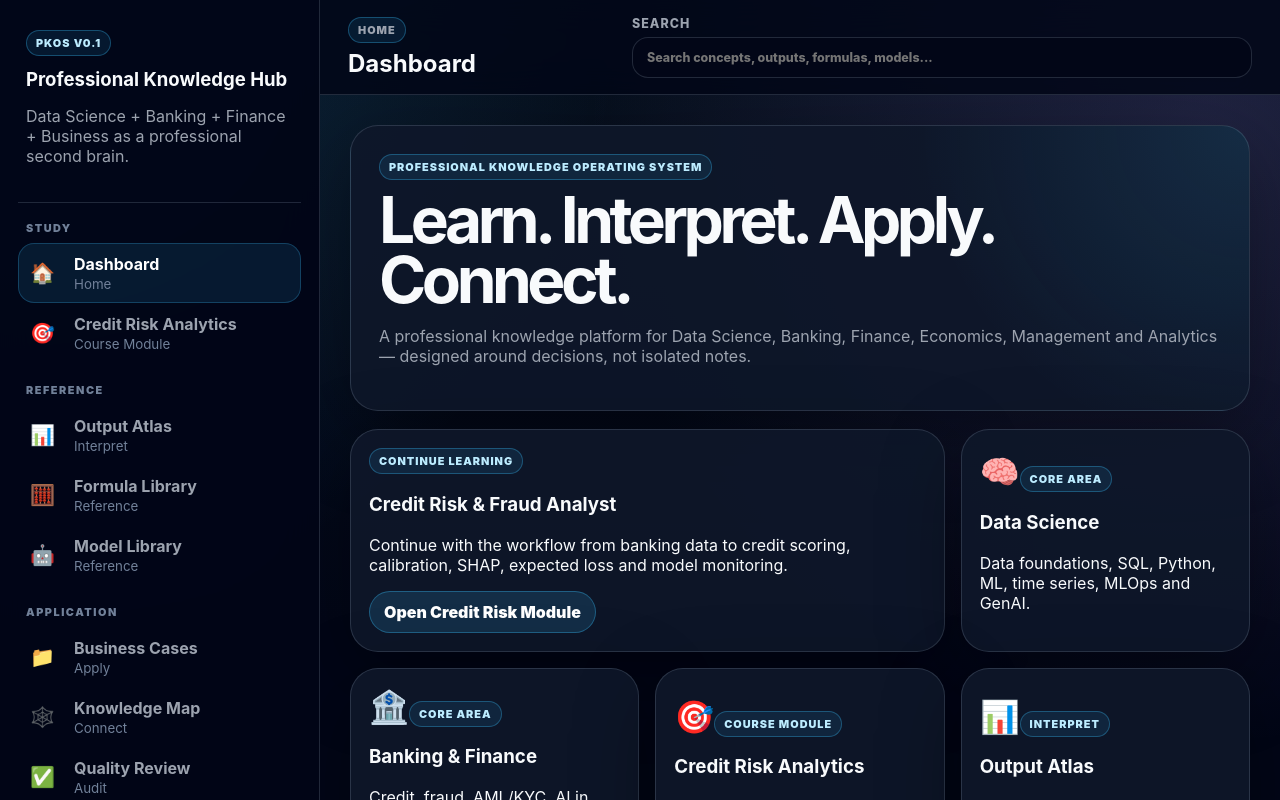
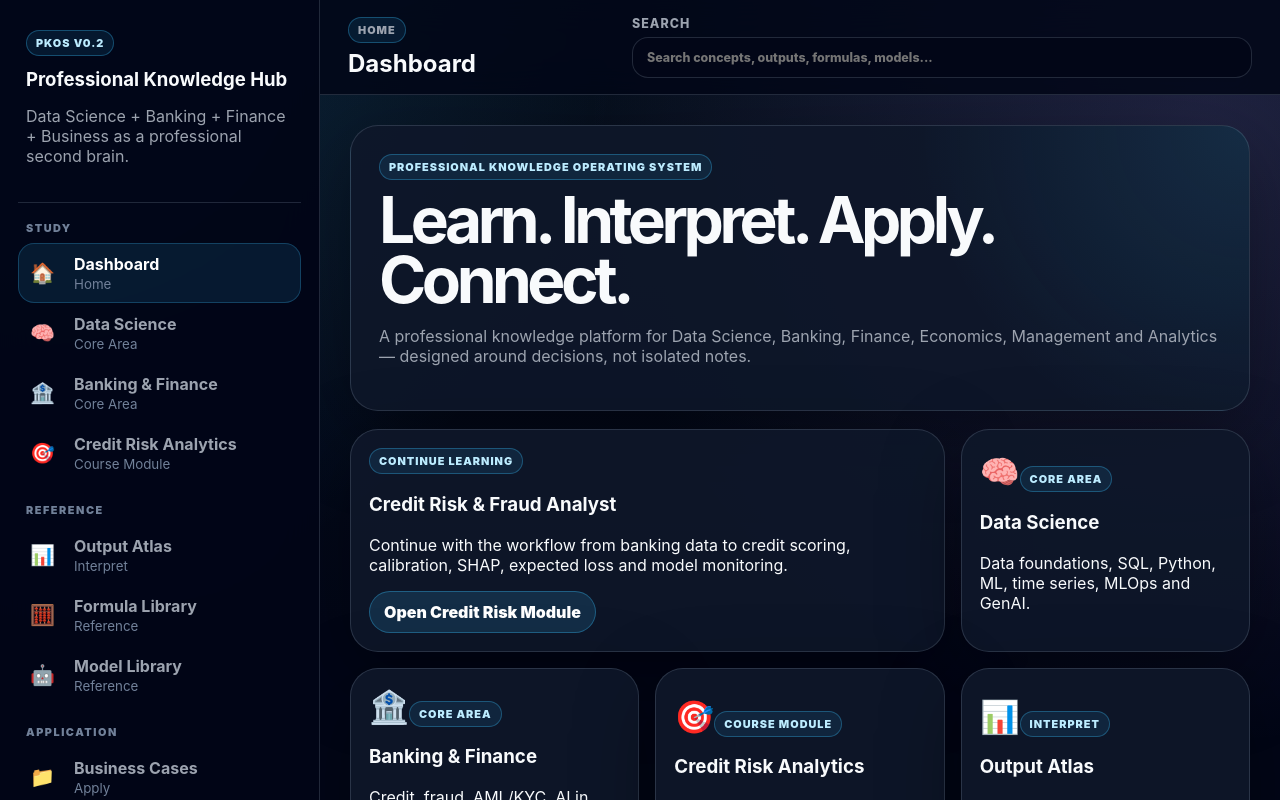
Before and after one commit to albertojrc/professional-knowledge-hub, a React (Vite) app: page / in a window 1280 px wide. Shown: the top 800 px of the page. Built offline with nearby package versions, Linux system fonts and the light colour scheme.

Commit message:
Add core area navigation to sidebar

```diff
--- a/src/components/layout/Sidebar.tsx
+++ b/src/components/layout/Sidebar.tsx
@@ -9,7 +9,7 @@ interface SidebarProps {
 const groups = [
   {
     title: 'Study',
-    ids: ['dashboard', 'credit-risk'] as ViewId[]
+    ids: ['dashboard', 'data-science', 'banking-finance', 'credit-risk'] as ViewId[]
   },
   {
     title: 'Reference',
@@ -25,7 +25,7 @@ export function Sidebar({ activeView, onChangeView }: SidebarProps) {
   return (
     <aside className="sidebar">
       <div className="brand-panel">
-        <span className="eyebrow">PKOS v0.1</span>
+        <span className="eyebrow">PKOS v0.2</span>
         <h1>Professional Knowledge Hub</h1>
         <p>Data Science + Banking + Finance + Business as a professional second brain.</p>
       </div>
```
